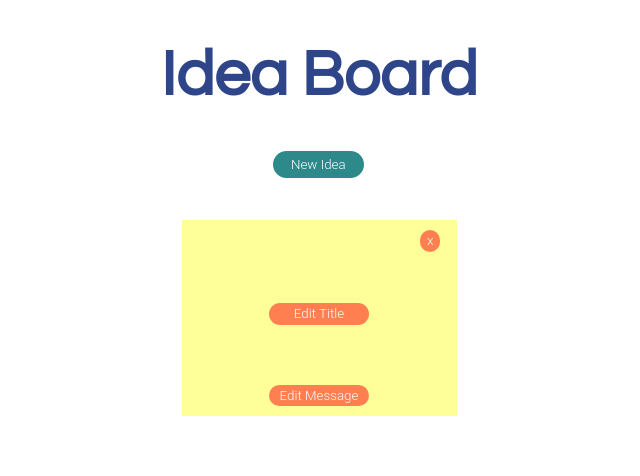
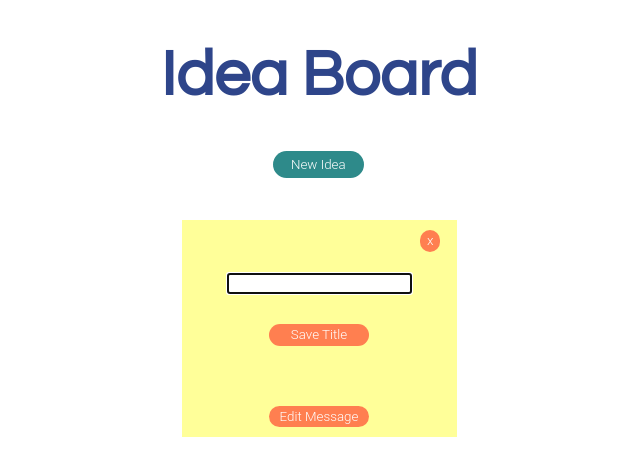
Before and after one commit to codeAdventureNow/Idea-Board-2.0, a React (Create React App) app: page / in a window 1280 px wide. Both pictures are taken after a click on the button "New Idea". Shown: the top 476 px of the page, without its empty margins (321-961 px from the left). Built offline with nearby package versions, Linux system fonts and the light colour scheme; a web font is replaced by a local one.

Commit message:
input is focused when new tile is loaded

```diff
--- a/src/IdeaList.js
+++ b/src/IdeaList.js
@@ -1,13 +1,5 @@
 import { useState } from 'react';
-
-// export default function IdeaList({ ideas, onChangeIdea, onDeleteIdea }) {
-//   return ideas.map((idea) => (
-//     <div className='cardList' key={idea.id}>
-//       <Idea idea={idea} onChange={onChangeIdea} onDelete={onDeleteIdea} />
-
-//     </div>
-//   ));
-// }
+import { useRef, useEffect } from 'react';
 
 export default function IdeaList({ ideas, onChangeIdea, onDeleteIdea }) {
   return (
@@ -25,16 +17,24 @@ export default function IdeaList({ ideas, onChangeIdea, onDeleteIdea }) {
 }
 
 function Idea({ idea, onChange, onDelete }) {
-  const [isEditingTitle, setIsEditingTitle] = useState(false);
   const [isEditingMessage, setIsEditingMessage] = useState(false);
+  const [isEditingTitle, setIsEditingTitle] = useState(true);
 
   let ideaTitle;
   let messageContent;
+
+  const inputReference = useRef(null);
+
+  useEffect(() => {
+    inputReference.current.focus();
+  }, []);
 
   if (isEditingTitle) {
     ideaTitle = (
       <div className='tileTop'>
         <input
+          type='text'
+          ref={inputReference}
           value={idea.title}
           onChange={(e) => {
             onChange({
```
Also changed, not shown: src/App.js (+0 -16 lines).
